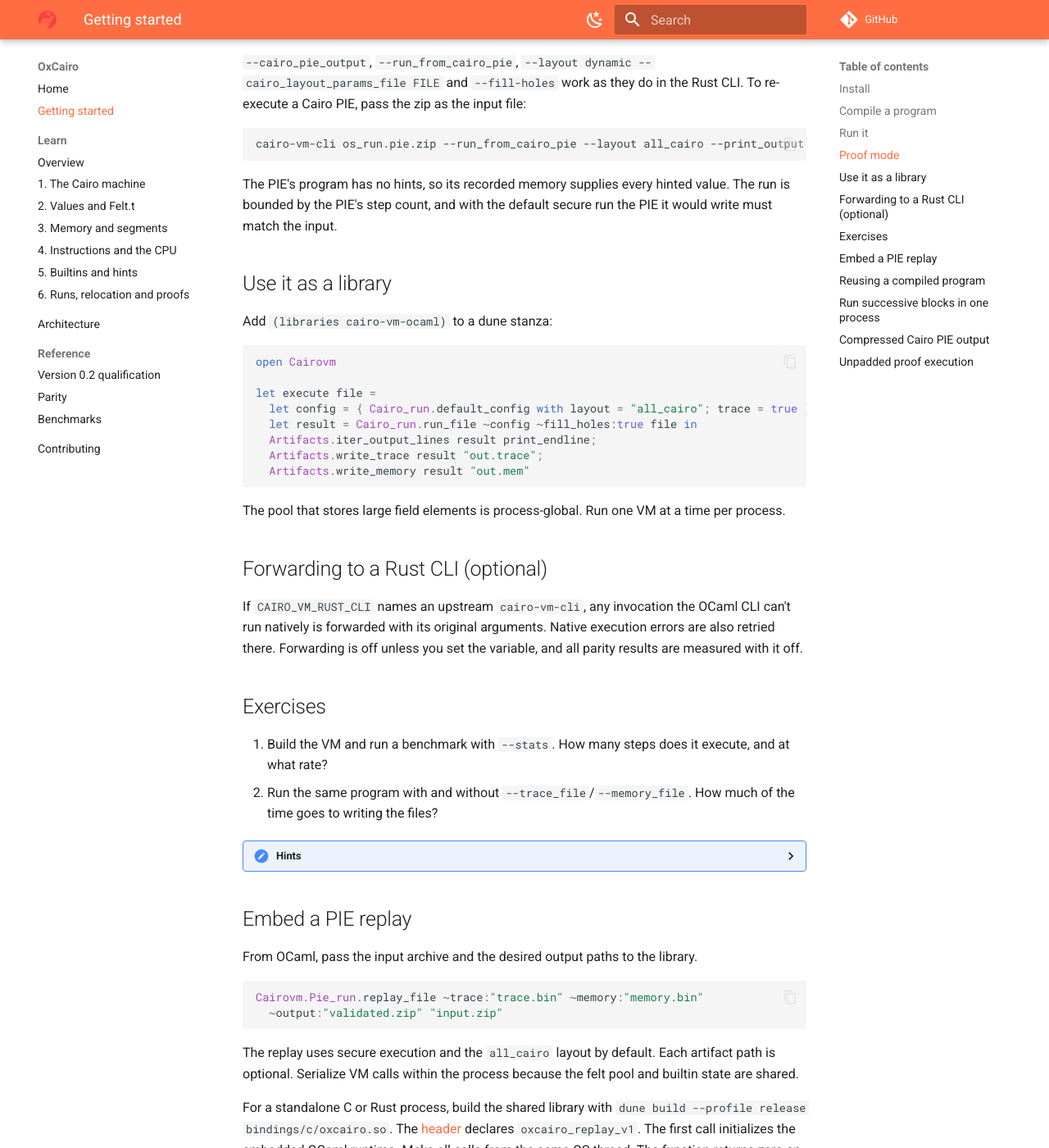
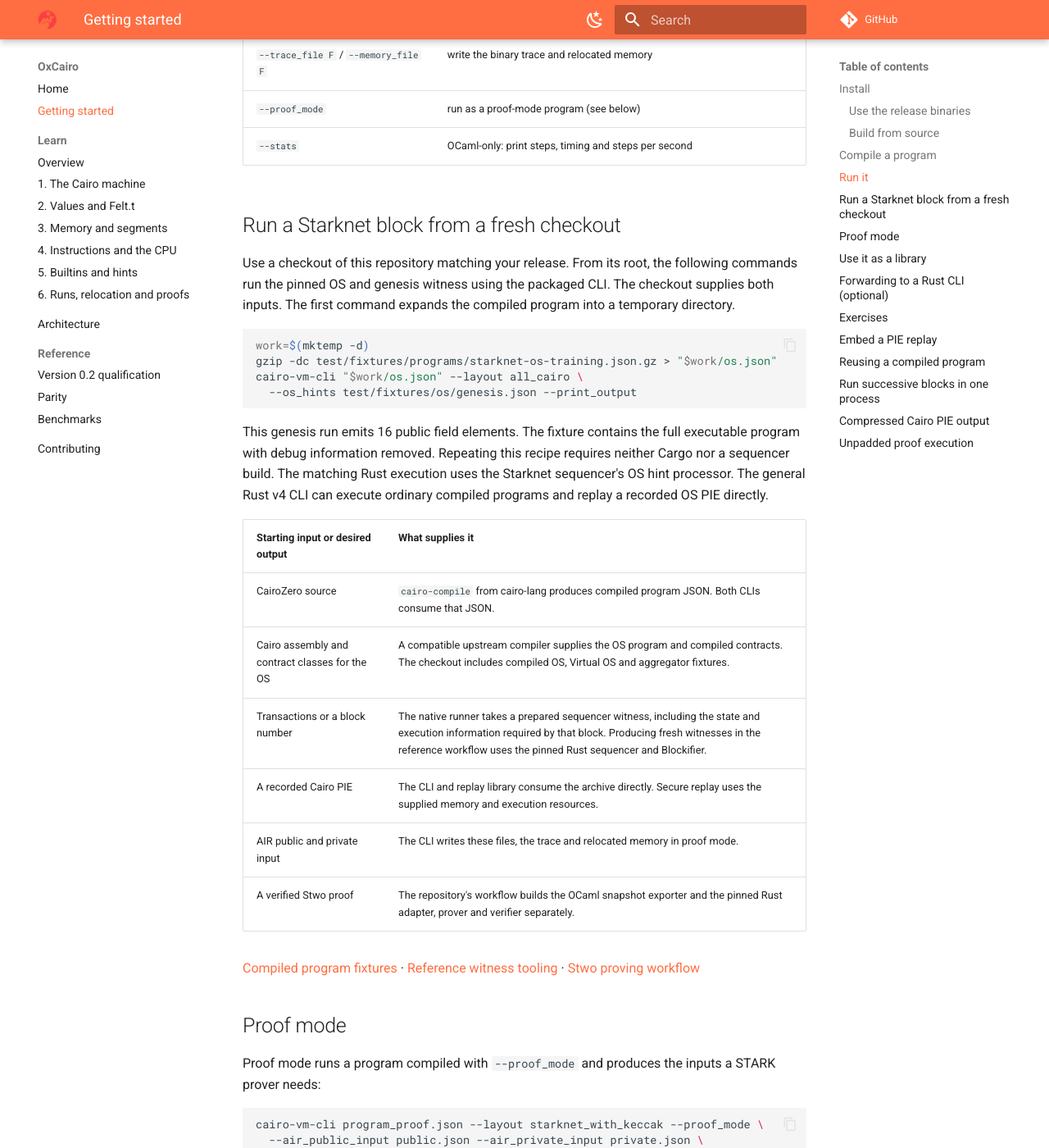
Before and after one commit to teddyjfpender/cairo-vm-ocaml, an MkDocs documentation site: the page built from docs/getting-started.md, in a window 1280 px wide and 1400 px high, scrolled down 1458 px. Shown: the whole window at 82% size. Built offline with MkDocs 1.6.1 and Material for MkDocs 9.7.7, drawn with Linux system fonts in a browser that asks for light colours; comment, search, counter and statistics services are not loaded; some of the changed text lies outside the part shown.

Commit message:
Document a clean native OS run and upstream input dependencies

````diff
--- a/docs/getting-started.md
+++ b/docs/getting-started.md
@@ -1,6 +1,26 @@
 # Getting started
 
 ## Install
+
+### Use the release binaries
+
+Download the archive for your platform and its adjacent SHA-256 file from
+[GitHub Releases](https://github.com/teddyjfpender/cairo-vm-ocaml/releases).
+On Apple Silicon the 0.2.0 binaries link to Homebrew GMP at
+`/opt/homebrew/opt/gmp/lib/libgmp.10.dylib`. Install it with `brew install gmp`.
+From the directory containing the downloaded files, run:
+
+```sh
+shasum -a 256 -c oxcairo-v0.2.0-macos-arm64.tar.gz.sha256
+tar -xzf oxcairo-v0.2.0-macos-arm64.tar.gz
+export PATH="$PWD/oxcairo-v0.2.0-macos-arm64:$PATH"
+cairo-vm-cli --version
+```
+
+The version string identifies OxCairo alongside the Rust CLI version it targets.
+Use absolute executable paths when comparing two installations.
+
+### Build from source
 
 PIE archives use zlib. On Linux install the zlib development headers (`zlib1g-dev` on Debian and Ubuntu). On macOS the SDK provides them.
 
@@ -40,6 +60,39 @@ cairo-vm-cli program.json --layout all_cairo --print_output \
 | `--trace_file F` / `--memory_file F` | write the binary trace and relocated memory |
 | `--proof_mode` | run as a proof-mode program (see below) |
 | `--stats` | OCaml-only: print steps, timing and steps per second |
+
+## Run a Starknet block from a fresh checkout
+
+Use a checkout of this repository matching your release. From its root, the
+following commands run the pinned OS and genesis witness using the packaged CLI.
+The checkout supplies both inputs. The first command expands the compiled
+program into a temporary directory.
+
+```sh
+work=$(mktemp -d)
+gzip -dc test/fixtures/programs/starknet-os-training.json.gz > "$work/os.json"
+cairo-vm-cli "$work/os.json" --layout all_cairo \
+  --os_hints test/fixtures/os/genesis.json --print_output
+```
+
+This genesis run emits 16 public field elements. The fixture contains the full
+executable program with debug information removed. Repeating this recipe
+requires neither Cargo nor a sequencer build. The matching Rust execution
+uses the Starknet sequencer's OS hint processor. The general Rust v4 CLI can
+execute ordinary compiled programs and replay a recorded OS PIE directly.
+
+| Starting input or desired output | What supplies it |
+| --- | --- |
+| CairoZero source | `cairo-compile` from cairo-lang produces compiled program JSON. Both CLIs consume that JSON. |
+| Cairo assembly and contract classes for the OS | A compatible upstream compiler supplies the OS program and compiled contracts. The checkout includes compiled OS, Virtual OS and aggregator fixtures. |
+| Transactions or a block number | The native runner takes a prepared sequencer witness, including the state and execution information required by that block. Producing fresh witnesses in the reference workflow uses the pinned Rust sequencer and Blockifier. |
+| A recorded Cairo PIE | The CLI and replay library consume the archive directly. Secure replay uses the supplied memory and execution resources. |
+| AIR public and private input | The CLI writes these files, the trace and relocated memory in proof mode. |
+| A verified Stwo proof | The repository's workflow builds the OCaml snapshot exporter and the pinned Rust adapter, prover and verifier separately. |
+
+[Compiled program fixtures](https://github.com/teddyjfpender/cairo-vm-ocaml/tree/main/test/fixtures/programs)
+· [Reference witness tooling](https://github.com/teddyjfpender/cairo-vm-ocaml/tree/main/bench/reference)
+· [Stwo proving workflow](https://github.com/teddyjfpender/cairo-vm-ocaml/tree/main/bench/reference/stwo)
 
 ## Proof mode
 
````
